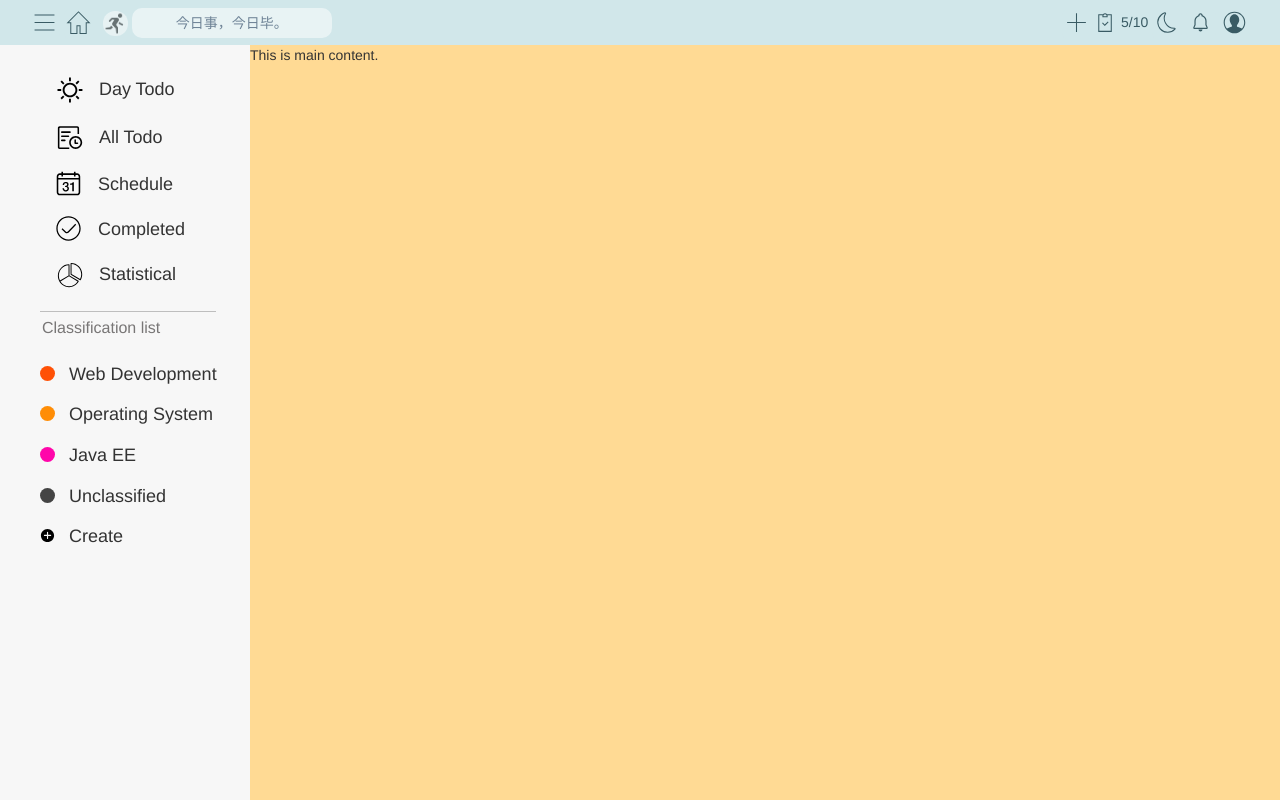
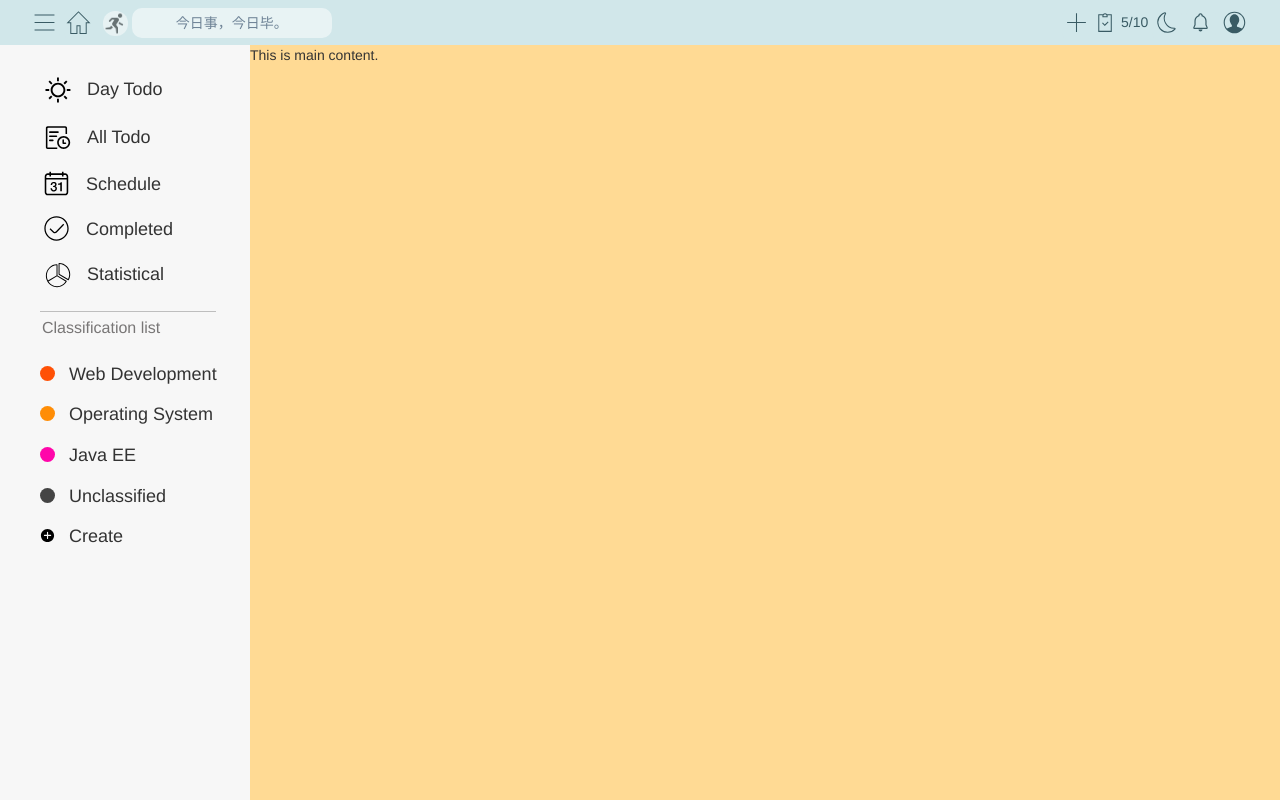
Before and after one commit to Foreverythin/TodoList, a Flask app: page / in a window 1280 px wide. Run offline with Flask 2, Linux system fonts and the light colour scheme; some libraries are stand-ins or nearby versions.

Commit message:
update the side bar

```diff
--- a/static/style/base.css
+++ b/static/style/base.css
@@ -101,6 +101,10 @@
     flex-direction: column;
     padding-left: 55px;
 }
+#sidebar-top {
+    position: relative;
+    right: 12px;
+}
 .sidebar-top-item {
     margin-top: 10px;
 }
```
